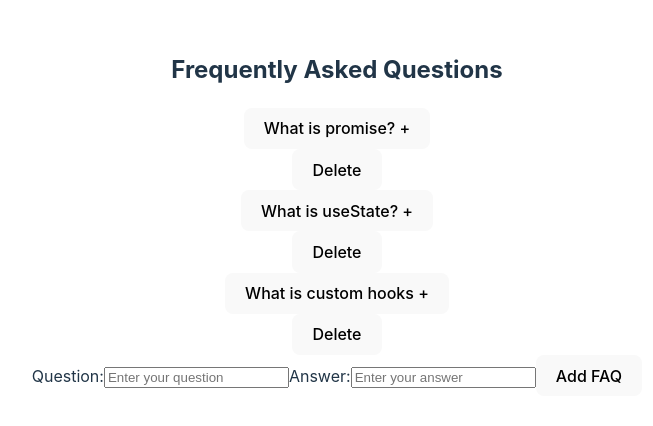
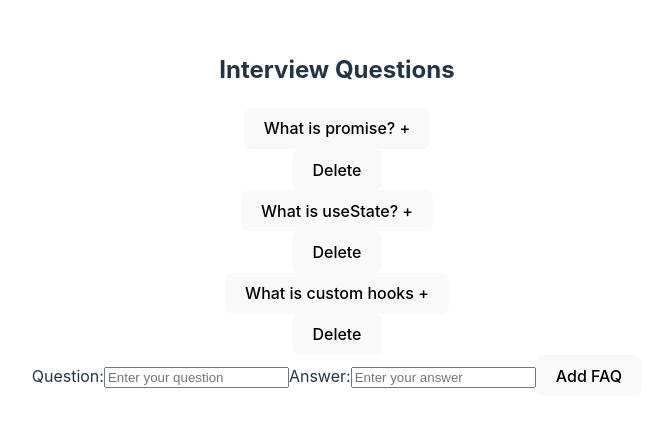
Before and after one commit to felixchen3674/react04292024, a React (Vite) app in the folder homework/react_homework/: page / in a window 1280 px wide. Shown: the top 426 px of the page, without its empty margins (303-956 px from the left). Built offline with nearby package versions, Linux system fonts and the light colour scheme.

Commit message:
CollapsibleFAQ updated splitting the initialFAQ to different file

```diff
--- a/homework/react_homework/src/many_practices/CallapsibleFAQ/CollapsibleFAQ.tsx
+++ b/homework/react_homework/src/many_practices/CallapsibleFAQ/CollapsibleFAQ.tsx
@@ -1,34 +1,10 @@
 import { useState } from "react";
-
-interface FAQ {
-  id: string;
-  question: string;
-  answer: string;
-}
+import { initialFAQs } from "./initialFAQs";
+import { FAQ } from "./initialFAQs";
 
 export default function CollapsibleFAQ() {
-  const initialFAQs: FAQ[] = [
-    {
-      id: "1",
-      question: "What is promise?",
-      answer:
-        "Promise is an object that handles asynchronous operations. It is designed to deal with codes that take time to execute.",
-    },
-    {
-      id: "2",
-      question: "What is useState?",
-      answer:
-        "useState is a React hook that allows you to add state to components. It takes 2 elements, one, the current state value, two, the function that will update that state value.",
-    },
-    {
-      id: "3",
-      question: "What is custom hooks",
-      answer:
-        "Custom hooks allow you to create reusable state and lifecycle logic specifically for functional components. This will help to avoid HOC hell which is when you nest too many HOCs inside other HOCs.",
-    },
-  ];
 
-  const [faqList, setFaqList] = useState<FAQ[]>(initialFAQs); // Use initial data
+  const [faqList, setFaqList] = useState<FAQ[]>(initialFAQs);
 
   const handleAddFAQ = (event: React.FormEvent<HTMLFormElement>) => {
     event.preventDefault();
@@ -67,7 +43,7 @@ export default function CollapsibleFAQ() {
 
   return (
     <div>
-      <h2>Frequently Asked Questions</h2>
+      <h2>Interview Questions</h2>
       {faqList.map((faq) => (
         <div
           key={faq.id}
--- /dev/null
+++ b/homework/react_homework/src/many_practices/CallapsibleFAQ/initialFAQs.tsx
@@ -0,0 +1,26 @@
+export interface FAQ {
+  id: string;
+  question: string;
+  answer: string;
+}
+
+export const initialFAQs: FAQ[] = [
+  {
+    id: "1",
+    question: "What is promise?",
+    answer:
+      "Promise is an object that handles asynchronous operations. It is designed to deal with codes that take time to execute.",
+  },
+  {
+    id: "2",
+    question: "What is useState?",
+    answer:
+      "useState is a React hook that allows you to add state to components. It takes 2 elements, one, the current state value, two, the function that will update that state value.",
+  },
+  {
+    id: "3",
+    question: "What is custom hooks",
+    answer:
+      "Custom hooks allow you to create reusable state and lifecycle logic specifically for functional components. This will help to avoid HOC hell which is when you nest too many HOCs inside other HOCs.",
+  },
+];
```
